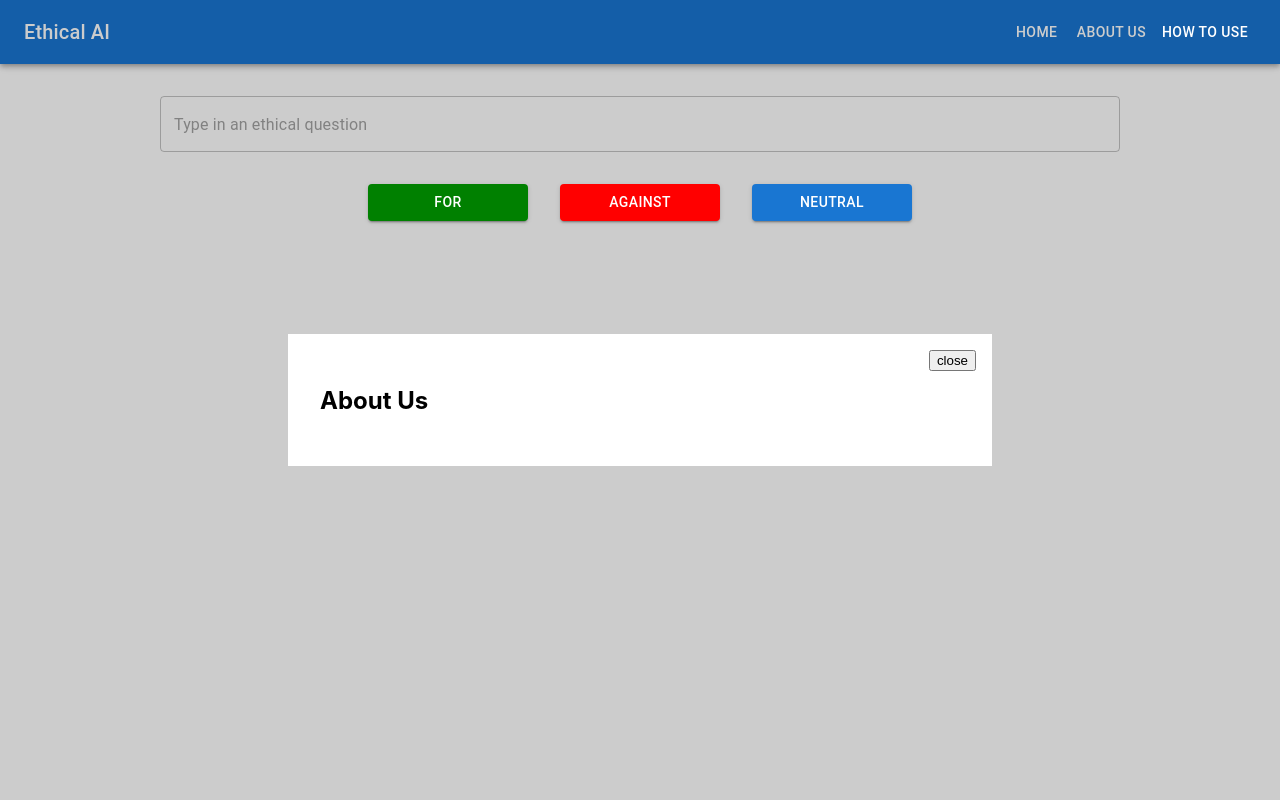
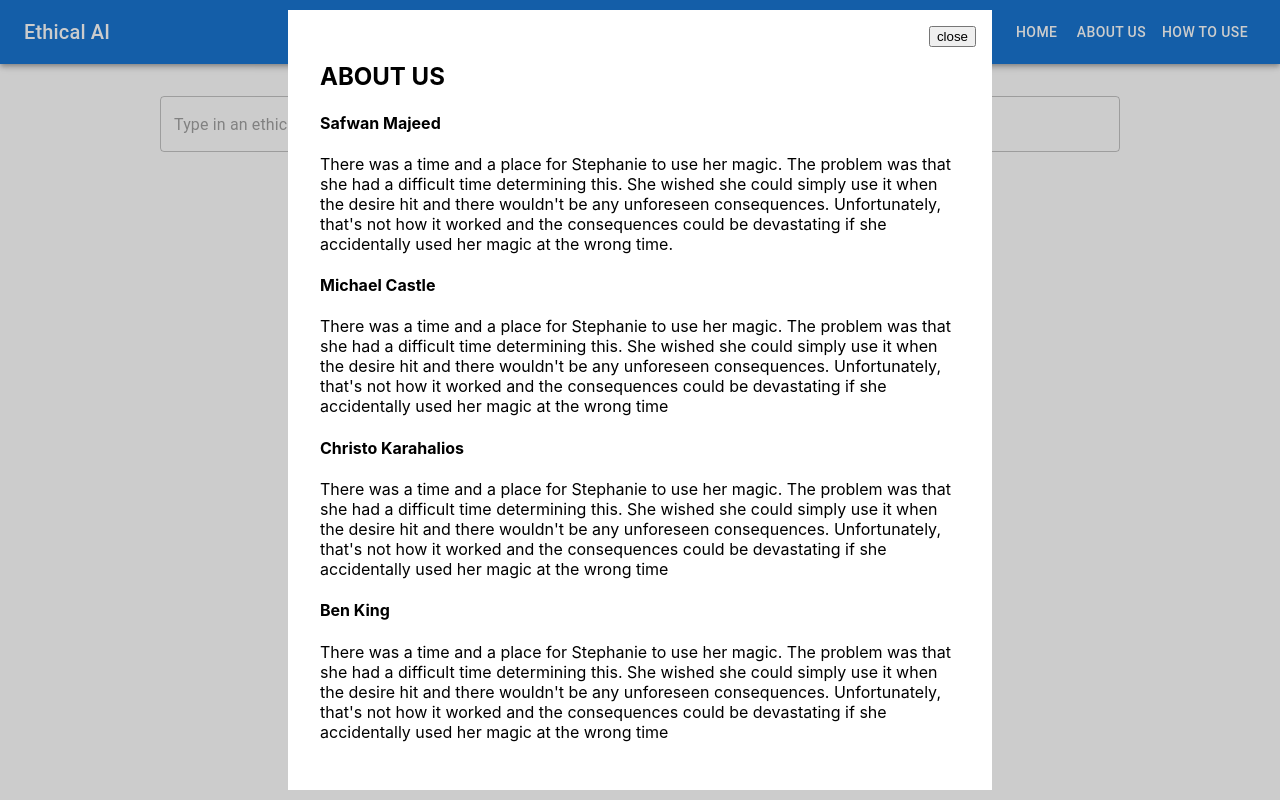
Before and after one commit to SMJD11/EthicalGPT, a React (Create React App) app in the folder frontend/: page / in a window 1280 px wide. Both pictures are taken after a click on the button "ABOUT US". Built offline with nearby package versions, Linux system fonts and the light colour scheme.

Commit message:
about us updates
updated about us to have random descriptions and also added z index for pop up

```diff
--- a/frontend/src/component/Popup.css
+++ b/frontend/src/component/Popup.css
@@ -5,6 +5,7 @@
     width: 100%;
     height: 100vh;
     background-color: rgba(0, 0, 0, 0.2);
+    z-index: 100;
 
     display: flex;
     justify-content: center;
--- a/frontend/src/pages/Home.js
+++ b/frontend/src/pages/Home.js
@@ -75,7 +75,15 @@ function Home() {
             About Us
           </Button>
           <Popup trigger={aboutbuttonPopup} setTrigger= {setAboutButtonPopup}>
-              <h2 style={{color : 'black'}}>About Us</h2>
+          <h2 style={{color : 'black'}}>ABOUT US</h2>
+              <h4 style={{color : 'black'}}>Safwan Majeed</h4>
+              <p style={{color : 'black'}}>There was a time and a place for Stephanie to use her magic. The problem was that she had a difficult time determining this. She wished she could simply use it when the desire hit and there wouldn't be any unforeseen consequences. Unfortunately, that's not how it worked and the consequences could be devastating if she accidentally used her magic at the wrong time.</p>
+              <h4 style={{color : 'black'}}>Michael Castle</h4>
+              <p style={{color : 'black'}}>There was a time and a place for Stephanie to use her magic. The problem was that she had a difficult time determining this. She wished she could simply use it when the desire hit and there wouldn't be any unforeseen consequences. Unfortunately, that's not how it worked and the consequences could be devastating if she accidentally used her magic at the wrong time</p>
+              <h4 style={{color : 'black'}}>Christo Karahalios</h4>
+              <p style={{color : 'black'}}>There was a time and a place for Stephanie to use her magic. The problem was that she had a difficult time determining this. She wished she could simply use it when the desire hit and there wouldn't be any unforeseen consequences. Unfortunately, that's not how it worked and the consequences could be devastating if she accidentally used her magic at the wrong time</p>
+              <h4 style={{color : 'black'}}>Ben King</h4>
+              <p style={{color : 'black'}}>There was a time and a place for Stephanie to use her magic. The problem was that she had a difficult time determining this. She wished she could simply use it when the desire hit and there wouldn't be any unforeseen consequences. Unfortunately, that's not how it worked and the consequences could be devastating if she accidentally used her magic at the wrong time</p>
           </Popup>
           <Button onClick = {() => setButtonPopup(true)} color="inherit" >
             How to Use
```
